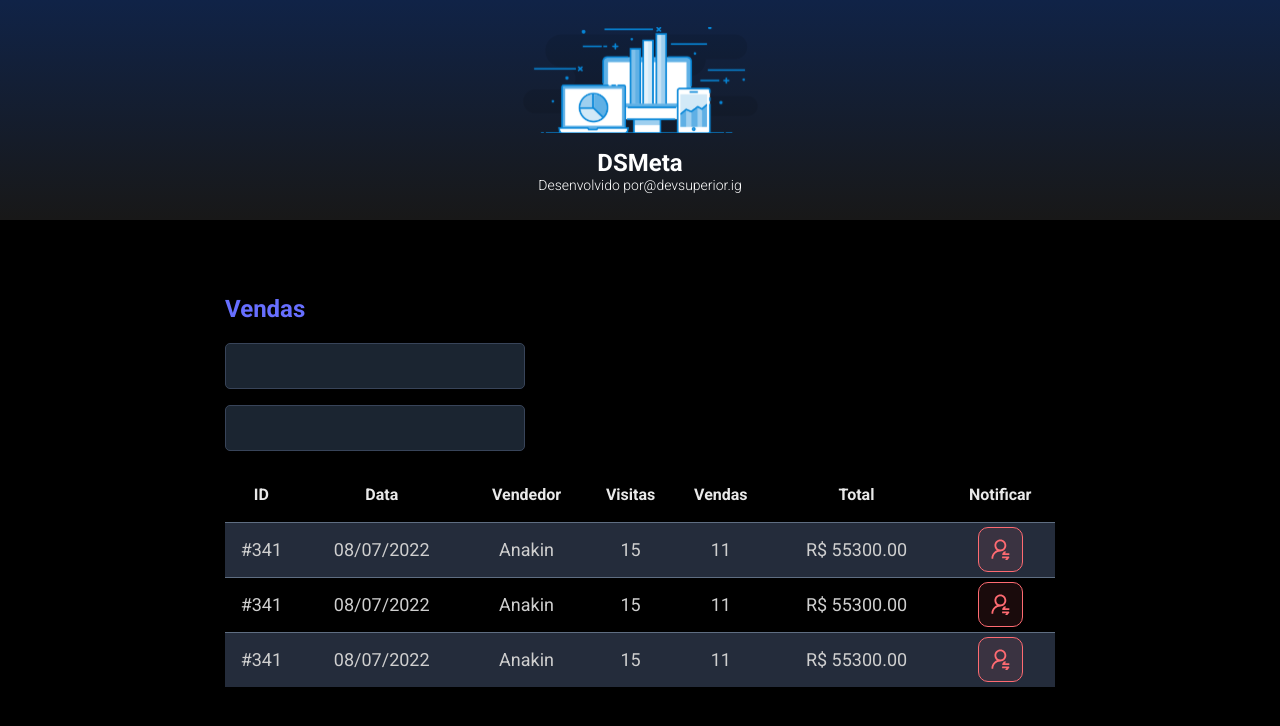
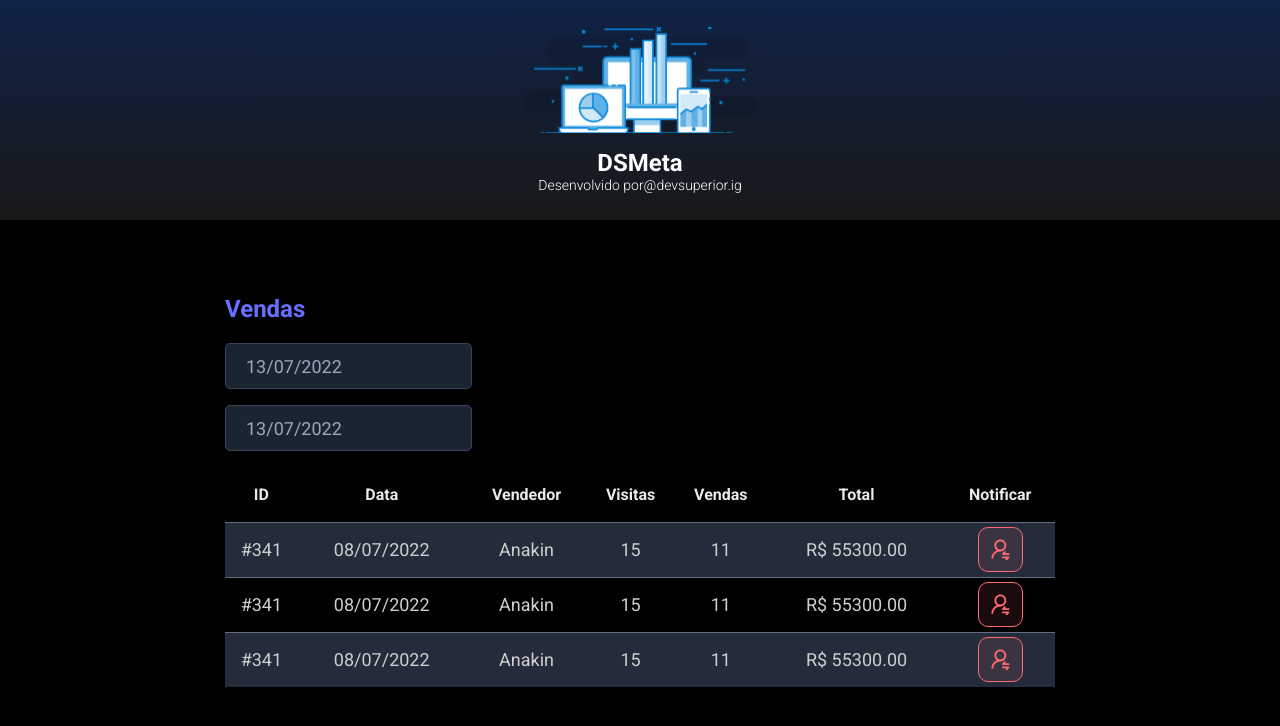
Before and after one commit to antonydelara09/dsmeta, a React (Vite) app in the folder frontend/: page / in a window 1280 px wide. Shown: the top 726 px of the page. Built offline with nearby package versions, Linux system fonts and the light colour scheme.

Commit message:
Datepicker

```diff
--- a/frontend/src/components/SalesCard/index.tsx
+++ b/frontend/src/components/SalesCard/index.tsx
@@ -1,3 +1,5 @@
+import DatePicker from "react-datepicker";
+import "react-datepicker/dist/react-datepicker.css";
 import NotificationButton from '../NotificationButton'
 import './styles.css'
 
@@ -7,10 +9,20 @@
             <h2 className="dsmeta-sales-title">Vendas</h2>
             <div>
                 <div className="dsmeta-form-control-container">
-                    <input className="dsmeta-form-control" type="text" />
+                    <DatePicker
+                        selected={new Date()}
+                        onChange={(date: Date) => { }}
+                        className="dsmeta-form-control"
+                        dateFormat="dd/MM/yyyy"
+                    />
                 </div>
                 <div className="dsmeta-form-control-container">
-                    <input className="dsmeta-form-control" type="text" />
+                    <DatePicker
+                        selected={new Date()}
+                        onChange={(date: Date) => { }}
+                        className="dsmeta-form-control"
+                        dateFormat="dd/MM/yyyy"
+                    />
                 </div>
             </div>
 
--- /dev/null
+++ b/package.json
@@ -0,0 +1,6 @@
+{
+  "dependencies": {
+    "@types/react-datepicker": "4.4.2",
+    "react-datepicker": "4.8.0"
+  }
+}
```
Also changed, not shown: 1 other file (tests, documents, lock files or other folders).
